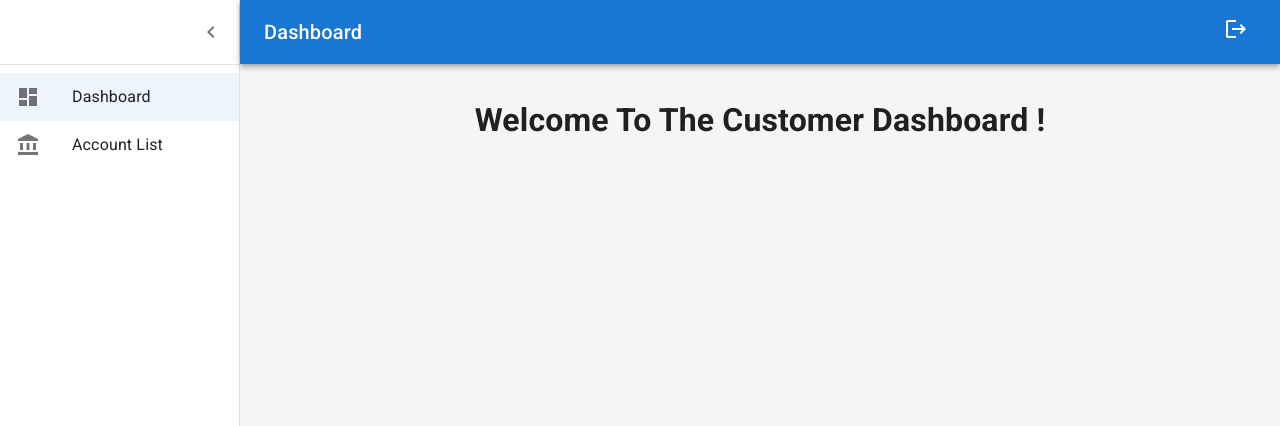
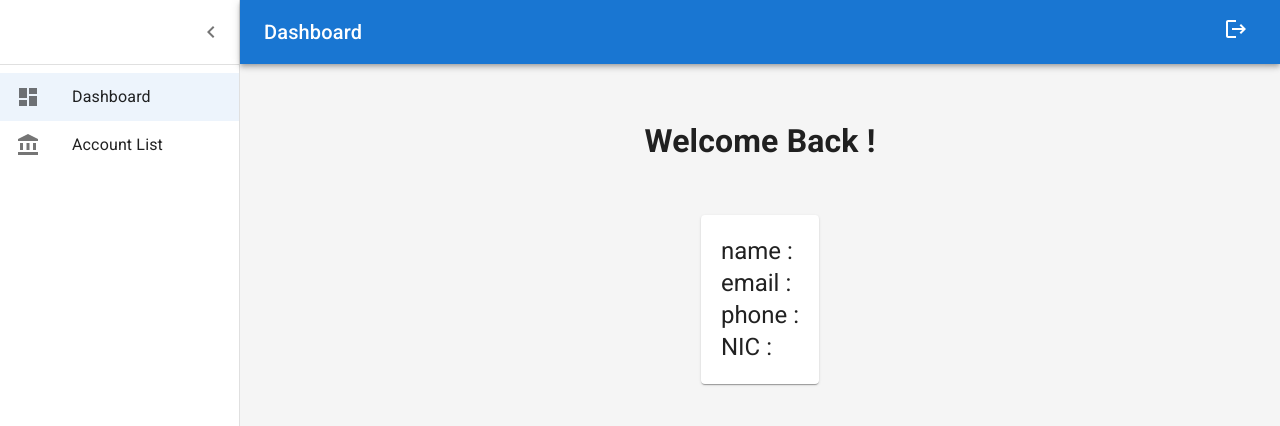
Before and after one commit to Isuru-Kingston/abc-bank-frontend, a React (Create React App) app: page /customer in a window 1280 px wide. Shown: the top 426 px of the page. Built offline with nearby package versions, Linux system fonts and the light colour scheme; no server answers.

Commit message:
added basic profile card to customer dashboard

```diff
--- a/src/components/Customer/index.jsx
+++ b/src/components/Customer/index.jsx
@@ -1,29 +1,13 @@
 import React, { useContext, useEffect, useState } from "react";
-import { styled } from "@mui/material/styles";
-import Grid from "@mui/material/Grid";
+import Box from "@mui/material/Box";
 import Paper from "@mui/material/Paper";
-import Box from "@mui/material/Box";
-import NavLink from "../NavBar/NavLink";
-import AccountBalanceIcon from "@mui/icons-material/AccountBalance";
-import PeopleIcon from "@mui/icons-material/People";
+import Typography from "@mui/material/Typography";
 import axios from "axios";
 
 import authContext from "../../context/authContext";
 
-const Item = styled(Paper)(({ theme }) => ({
-  backgroundColor: theme.palette.mode === "dark" ? "#1A2027" : "#fff",
-  ...theme.typography.body2,
-  padding: theme.spacing(1),
-  textAlign: "center",
-  color: theme.palette.text.secondary,
-  display: "flex",
-  justifyContent: "center",
-  alignItems: "center",
-}));
-
 export default function Customer() {
   const [customer, setCustomer] = useState({});
-
   const authData = useContext(authContext);
 
   useEffect(() => {
@@ -50,35 +34,45 @@ export default function Customer() {
   };
 
   return (
+    //   {
+    //     "address": {
+    //         "street": "No 204, Muwapatigewela",
+    //         "postalCode": "32150",
+    //         "city": "Dehiaththakandiya",
+    //         "country": "Sri Lanka"
+    //     },
+    //     "_id": "63a7138fdf6af80f7b676284",
+    //     "user_id": "user_2",
+    //     "email": "isuru2@gmail.com",
+    //     "phone": "0756131317",
+    //     "nic": "982172462v",
+    //     "accounts": [
+    //         "63a7e103244cde1de3402691",
+    //         "63a7f04e28a7290f5d57272e"
+    //     ],
+    //     "is_active": true,
+    //     "createdAt": "2022-12-24T14:58:23.352Z",
+    //     "updatedAt": "2022-12-25T06:40:14.756Z",
+    //     "name": "Ishan Ravindu"
+    // }
     <Box
       sx={{
         width: "100%",
+        display: "flex",
+        flexDirection: "column",
+        justifyContent: "center",
+        alignItems: "center",
       }}
     >
       <h1 style={{ textAlign: "center", marginBottom: "50px" }}>
-        Welcome To The Customer Dashboard !
+        Welcome Back {customer.name} !
       </h1>
-      {/* <Grid container rowSpacing={10} columnSpacing={{ xs: 1, sm: 2, md: 3 }}> */}
-      {/* <Grid item xs={6} style={{ marginTop: 10 }}>
-        <Item>
-          <NavLink
-            to={"/customer/account-list"}
-            name="Account List"
-            icon={<PeopleIcon />}
-          />
-        </Item>
-      </Grid>
-      <Grid item xs={6} style={{ marginTop: 10 }}>
-        <Item>
-          <NavLink
-            to={"/customer/transfer-money"}
-            name="Transfer Money"
-            icon={<AccountBalanceIcon />}
-          />
-        </Item>
-      </Grid> */}
-
-      {/* </Grid> */}
+      <Paper style={{ padding: "20px" }}>
+        <Typography variant="h5">name : {customer.name}</Typography>
+        <Typography variant="h5">email : {customer.email}</Typography>
+        <Typography variant="h5">phone :{customer.phone}</Typography>
+        <Typography variant="h5">NIC : {customer.nic}</Typography>
+      </Paper>
     </Box>
   );
 }
```
